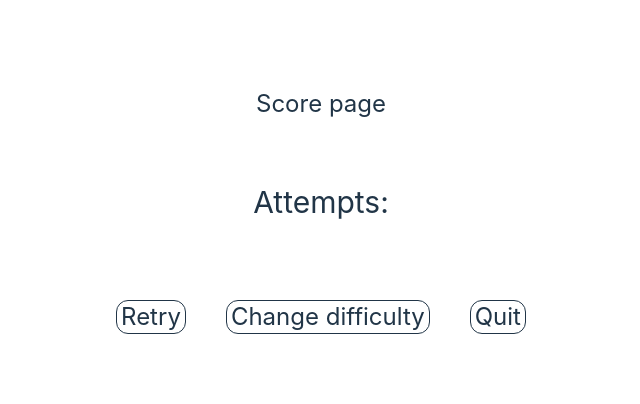
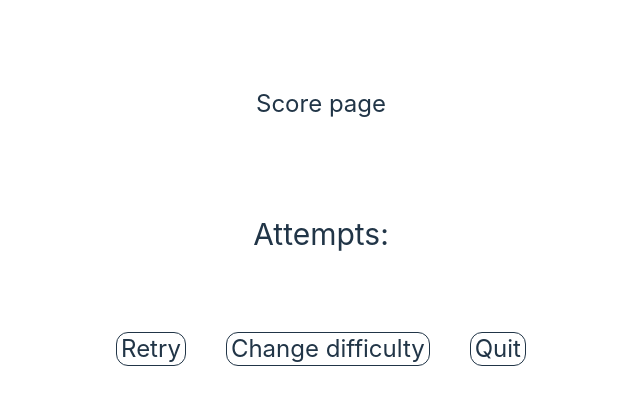
Before and after one commit to Owale128/MemoryGame, a React (Vite) app: page /scorePage in a window 1280 px wide. Shown: the top 404 px of the page, without its empty margins (319-959 px from the left). Built offline with nearby package versions, Linux system fonts and the light colour scheme; no server answers.

Commit message:
Refactored score page component

```diff
--- a/src/components/DisplayMemoryCards.tsx
+++ b/src/components/DisplayMemoryCards.tsx
@@ -1,4 +1,4 @@
-import { IState } from "../redcer/cardReducer"
+import { IState } from "../model/IState"
 
 interface IDisplaymemoryCards {
     state: IState
--- /dev/null
+++ b/src/components/DisplayScore.tsx
@@ -0,0 +1,32 @@
+import QuitBtn from "./QuitBtn";
+
+interface IDisplayScore {
+    retryGame: () => void;
+    changeDifficulty: () => void;
+}
+
+const DisplayScore = ({retryGame, changeDifficulty}: IDisplayScore) => {
+  return (
+    <div>
+         <div className="mt-20">
+      <button
+      className="border rounded-xl px-1 text-2xl cursor-pointer"
+      onClick={retryGame}
+      >
+        Retry
+      </button>
+
+      <button
+      className="border rounded-xl px-1 text-2xl cursor-pointer mx-10"
+      onClick={changeDifficulty}
+      >
+        Change difficulty
+      </button>
+
+      <QuitBtn />
+      </div>
+    </div>
+  )
+}
+
+export default DisplayScore
--- a/src/pages/ScorePage.tsx
+++ b/src/pages/ScorePage.tsx
@@ -1,14 +1,14 @@
 import { useLocation, useNavigate } from "react-router-dom"
-import QuitBtn from "../components/QuitBtn"
+import DisplayScore from "../components/DisplayScore"
 
 const ScorePage = () => {
   const location = useLocation()
   const navigate = useNavigate()
   const { attempts } = location.state || {}
   const storedUsername = sessionStorage.getItem('username')
+  const savedDifficulty = sessionStorage.getItem('difficulty')
 
   const retryGame = () => {
-    const savedDifficulty = sessionStorage.getItem('difficulty')
     navigate('/gamePage', {state: {difficulty: savedDifficulty}})
   }
 
@@ -20,25 +20,10 @@ const ScorePage = () => {
     <div className="flex flex-col items-center">
       <h1 className="text-2xl mt-10">Score page</h1>
       <h2 className="text-3xl mt-8">{storedUsername}</h2>
+      <h2 className="text-3xl mt-8">{savedDifficulty}</h2>
       <h2 className="text-3xl mt-8">Attempts: {attempts}</h2>
 
-      <div className="mt-20">
-      <button
-      className="border rounded-xl px-1 text-2xl cursor-pointer"
-      onClick={retryGame}
-      >
-        Retry
-      </button>
-
-      <button
-      className="border rounded-xl px-1 text-2xl cursor-pointer mx-10"
-      onClick={changeDifficulty}
-      >
-        Change difficulty
-      </button>
-
-      <QuitBtn />
-      </div>
+    <DisplayScore retryGame={retryGame} changeDifficulty={changeDifficulty} />
     </div>
   )
 }
```
